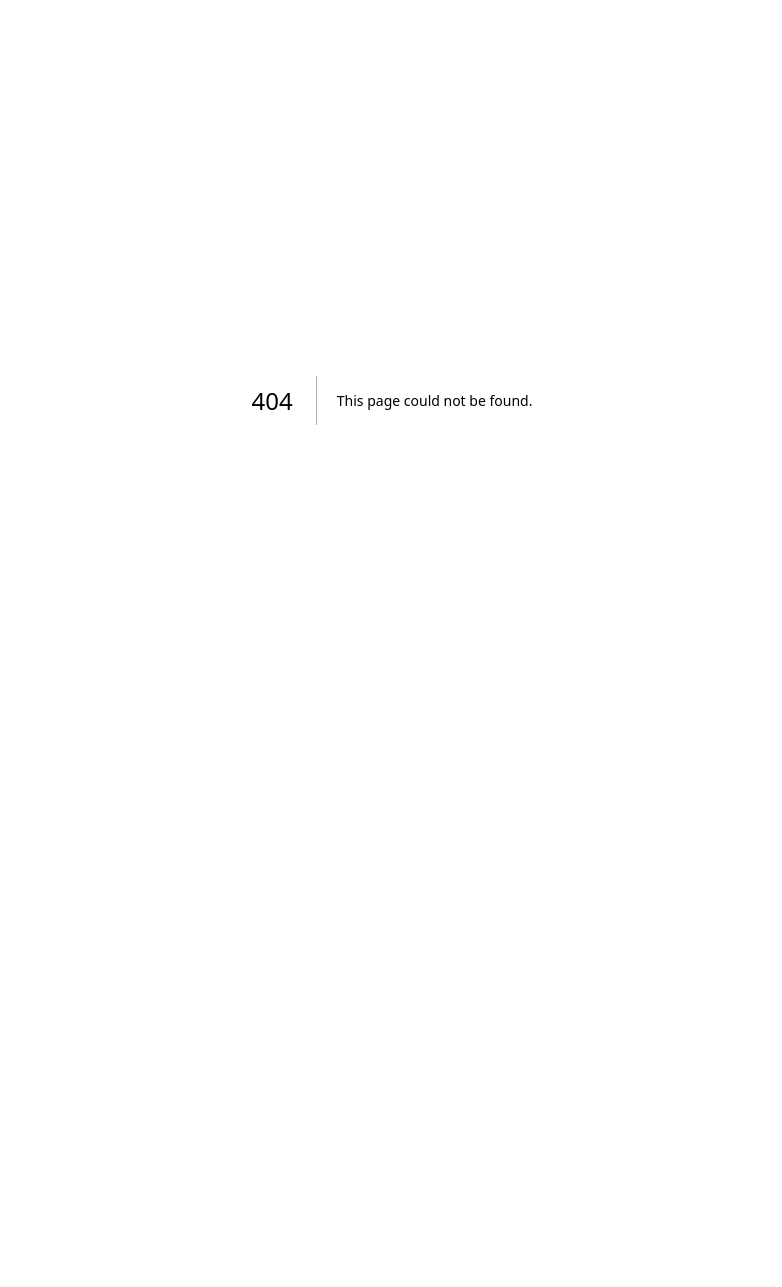
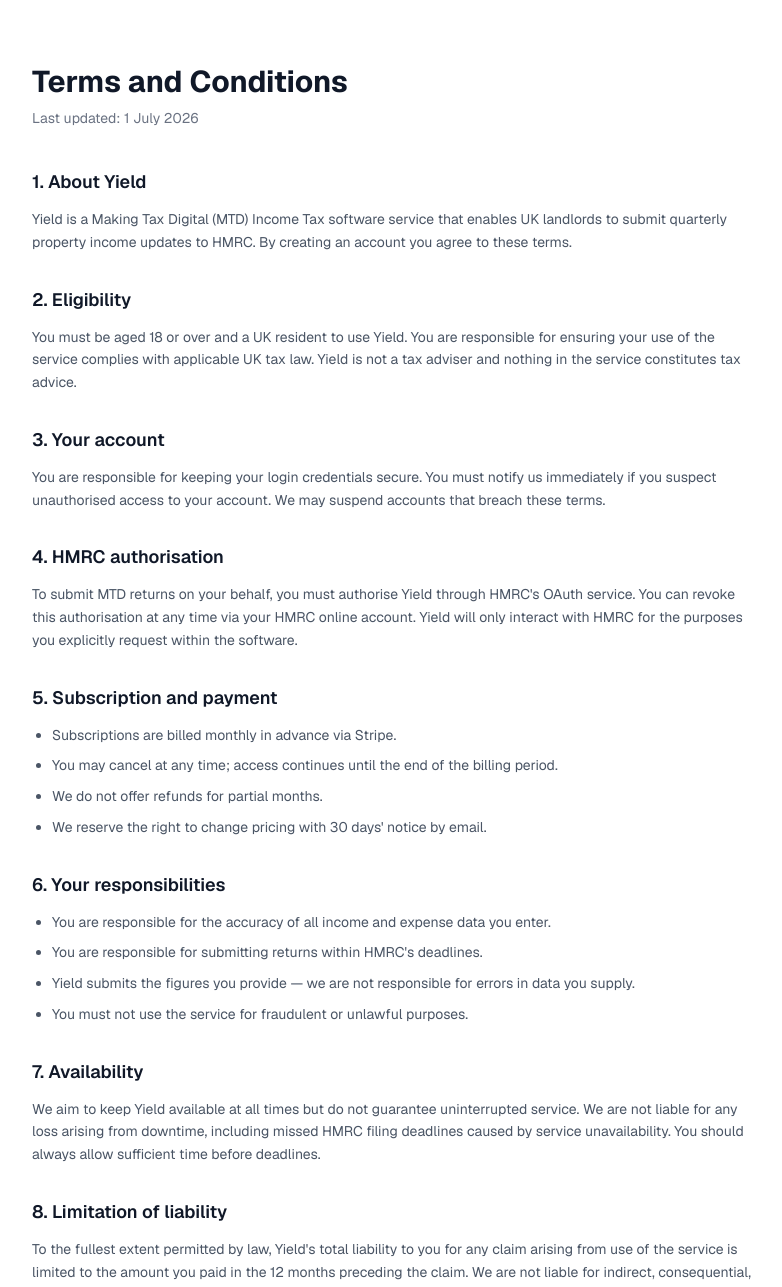
Before and after one commit to clearcheck-uk/yield, a Next.js app: page /terms in a window 1280 px wide. Before the commit this address had no page. Shown: the top 1287 px of the page, without its empty margins (248-1030 px from the left). Before the commit the page ends 800 px from the top, so only its background shows below. Built offline with nearby package versions, Linux system fonts and the light colour scheme.

Commit message:
Add terms and conditions page

```diff
--- /dev/null
+++ b/src/app/terms/page.tsx
@@ -0,0 +1,127 @@
+export const metadata = {
+  title: 'Terms and Conditions — Yield',
+}
+
+export default function TermsPage() {
+  return (
+    <div className="min-h-screen bg-white">
+      <div className="max-w-3xl mx-auto px-6 py-16">
+        <h1 className="text-3xl font-bold text-gray-900 mb-2">Terms and Conditions</h1>
+        <p className="text-sm text-gray-500 mb-10">Last updated: 1 July 2026</p>
+
+        <section className="mb-8">
+          <h2 className="text-lg font-semibold text-gray-900 mb-3">1. About Yield</h2>
+          <p className="text-gray-600 text-sm leading-relaxed">
+            Yield is a Making Tax Digital (MTD) Income Tax software service that enables UK landlords to
+            submit quarterly property income updates to HMRC. By creating an account you agree to these terms.
+          </p>
+        </section>
+
+        <section className="mb-8">
+          <h2 className="text-lg font-semibold text-gray-900 mb-3">2. Eligibility</h2>
+          <p className="text-gray-600 text-sm leading-relaxed">
+            You must be aged 18 or over and a UK resident to use Yield. You are responsible for ensuring
+            your use of the service complies with applicable UK tax law. Yield is not a tax adviser and
+            nothing in the service constitutes tax advice.
+          </p>
+        </section>
+
+        <section className="mb-8">
+          <h2 className="text-lg font-semibold text-gray-900 mb-3">3. Your account</h2>
+          <p className="text-gray-600 text-sm leading-relaxed">
+            You are responsible for keeping your login credentials secure. You must notify us immediately
+            if you suspect unauthorised access to your account. We may suspend accounts that breach these terms.
+          </p>
+        </section>
+
+        <section className="mb-8">
+          <h2 className="text-lg font-semibold text-gray-900 mb-3">4. HMRC authorisation</h2>
+          <p className="text-gray-600 text-sm leading-relaxed">
+            To submit MTD returns on your behalf, you must authorise Yield through HMRC&apos;s OAuth service.
+            You can revoke this authorisation at any time via your HMRC online account. Yield will only
+            interact with HMRC for the purposes you explicitly request within the software.
+          </p>
+        </section>
+
+        <section className="mb-8">
+          <h2 className="text-lg font-semibold text-gray-900 mb-3">5. Subscription and payment</h2>
+          <ul className="text-gray-600 text-sm leading-relaxed space-y-2 list-disc pl-5">
+            <li>Subscriptions are billed monthly in advance via Stripe.</li>
+            <li>You may cancel at any time; access continues until the end of the billing period.</li>
+            <li>We do not offer refunds for partial months.</li>
+            <li>We reserve the right to change pricing with 30 days&apos; notice by email.</li>
+          </ul>
+        </section>
+
+        <section className="mb-8">
+          <h2 className="text-lg font-semibold text-gray-900 mb-3">6. Your responsibilities</h2>
+          <ul className="text-gray-600 text-sm leading-relaxed space-y-2 list-disc pl-5">
+            <li>You are responsible for the accuracy of all income and expense data you enter.</li>
+            <li>You are responsible for submitting returns within HMRC&apos;s deadlines.</li>
+            <li>Yield submits the figures you provide — we are not responsible for errors in data you supply.</li>
+            <li>You must not use the service for fraudulent or unlawful purposes.</li>
+          </ul>
+        </section>
+
+        <section className="mb-8">
+          <h2 className="text-lg font-semibold text-gray-900 mb-3">7. Availability</h2>
+          <p className="text-gray-600 text-sm leading-relaxed">
+            We aim to keep Yield available at all times but do not guarantee uninterrupted service. We are
+            not liable for any loss arising from downtime, including missed HMRC filing deadlines caused by
+            service unavailability. You should always allow sufficient time before deadlines.
+          </p>
+        </section>
+
+        <section className="mb-8">
+          <h2 className="text-lg font-semibold text-gray-900 mb-3">8. Limitation of liability</h2>
+          <p className="text-gray-600 text-sm leading-relaxed">
+            To the fullest extent permitted by law, Yield&apos;s total liability to you for any claim arising
+            from use of the service is limited to the amount you paid in the 12 months preceding the claim.
+            We are not liable for indirect, consequential, or special losses including tax penalties or interest.
+          </p>
+        </section>
+
+        <section className="mb-8">
+          <h2 className="text-lg font-semibold text-gray-900 mb-3">9. Intellectual property</h2>
+          <p className="text-gray-600 text-sm leading-relaxed">
+            All software, design, and content within Yield is owned by us. You may not copy, modify, or
+            distribute any part of the service without our written permission.
+          </p>
+        </section>
+
+        <section className="mb-8">
+          <h2 className="text-lg font-semibold text-gray-900 mb-3">10. Termination</h2>
+          <p className="text-gray-600 text-sm leading-relaxed">
+            We may terminate your account if you breach these terms. You may close your account at any time
+            by contacting us. On termination we will retain submission records for 7 years as required by
+            HMRC rules, then delete your data.
+          </p>
+        </section>
+
+        <section className="mb-8">
+          <h2 className="text-lg font-semibold text-gray-900 mb-3">11. Governing law</h2>
+          <p className="text-gray-600 text-sm leading-relaxed">
+            These terms are governed by the laws of England and Wales. Any disputes will be subject to the
+            exclusive jurisdiction of the courts of England and Wales.
+          </p>
+        </section>
+
+        <section className="mb-8">
+          <h2 className="text-lg font-semibold text-gray-900 mb-3">12. Changes to these terms</h2>
+          <p className="text-gray-600 text-sm leading-relaxed">
+            We will notify you by email at least 30 days before making material changes to these terms.
+            Continued use of Yield after the effective date constitutes acceptance of the updated terms.
+          </p>
+        </section>
+
+        <section className="mb-8">
+          <h2 className="text-lg font-semibold text-gray-900 mb-3">13. Contact</h2>
+          <p className="text-gray-600 text-sm leading-relaxed">
+            Questions about these terms:{' '}
+            <a href="mailto:support@yield-mtd.co.uk" className="text-blue-600 underline">support@yield-mtd.co.uk</a>
+          </p>
+        </section>
+      </div>
+    </div>
+  )
+}
```
